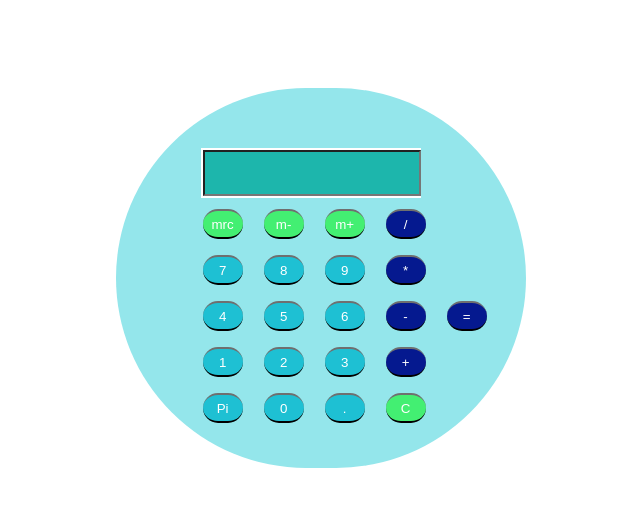
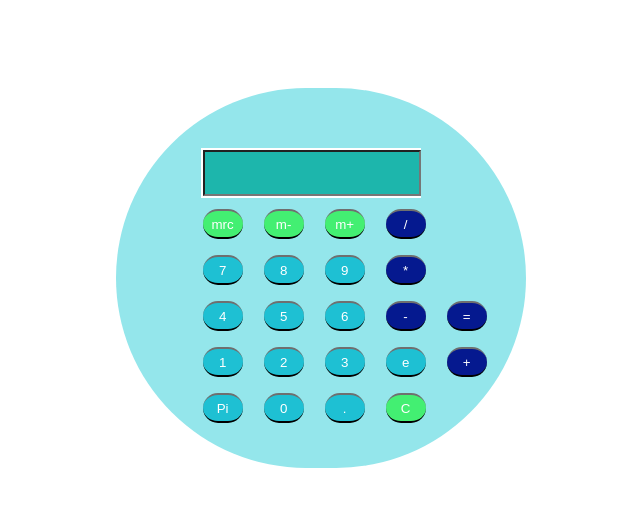
Before and after one commit to KavTheDestroyer/Calculator, a plain HTML site: page index.html in a window 1280 px wide. Shown: the whole page, without its empty margins (398-1038 px from the left). Drawn offline with Linux system fonts and the light colour scheme.

Commit message:
added irrational button e

```diff
--- a/index.html
+++ b/index.html
@@ -45,7 +45,9 @@
 			<input type="button" value="1" class="button number"  onClick="v('1')">
 			<input type="button" value="2" class="button number"  onClick="v('2')">
 			<input type="button" value="3" class="button number"  onClick="v('3')">
+					<input type="button" value="e" class="button number"  onClick="v('2.7182818284')">
 			<input type="button" value="+" class="button operator"  onClick="v('+')">
+
 			</p>
 
 			<p>
```
